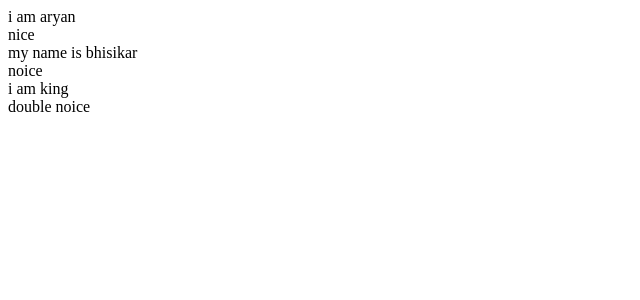
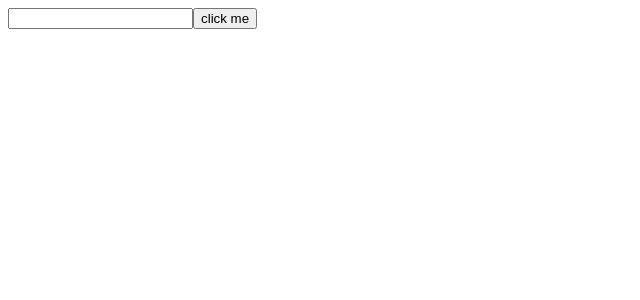
Before and after one commit to Freakyab/Dgclock, a React (Create React App) app: page / in a window 1280 px wide. Shown: the top 300 px of the page, without its empty margins (0-640 px from the left). Built offline with nearby package versions, Linux system fonts and the light colour scheme.

Commit message:
ToDo list

```diff
--- a/src/App.jsx
+++ b/src/App.jsx
@@ -31,35 +31,95 @@
 //         </>
 //     )
 // }
+
+// import React from "react";
+// const json = [
+//     {
+//         id: 1,
+//         text: "i am aryan",
+//         des:"nice"
+//     },
+//     {
+//         id: 2,
+//         text: "my name is bhisikar",
+//         des:"noice"
+//     },
+//     {
+//         id:3,
+//         text:"i am king",
+//         des:"double noice"
+//     }
+
+// ]
+
+// const App = () => {
+//     // const [Data, setData] = React.useState(json)
+
+//     return (
+//         <>
+//             {json.map(e => (
+//                 <span key = {e.id}>{e.text}<br/>{e.des}<br/></span>
+//             ))}
+
+//         </>
+//     )
+// }
 import React from "react";
-const json = [
-    {
-        id: 1,
-        text: "i am aryan",
-        des:"nice"
-    },
-    {
-        id: 2,
-        text: "my name is bhisikar",
-        des:"noice"
-    },
-    {
-        id:3,
-        text:"i am king",
-        des:"double noice"
+
+// const App = () => {
+//   const [items, setItems] = React.useState([]);
+
+//   const addItem = (e) => {
+//     e.preventDefault();
+//     setItems([...items, e.target.item.value]);
+//     e.target.item.value = "Enter";
+//   };
+
+//   const removeItem = (index) => {
+//     setItems(items.filter((item, i) => i !== index));
+//   };
+
+//   return (
+//     <>
+//       <form onSubmit={addItem}>
+//         <input name="item" text="Enter"/>
+//         <button>Add</button>
+//       </form>
+//       <ul>
+//         {items.map((item, index) => (
+//           <li key={index}>
+//             {item}
+//             <button onClick={() => removeItem(index)}>X</button>
+//           </li>
+//         ))}
+//       </ul>
+//     </>
+//   );
+// };
+const App = () => {
+    const [item,setitem] = React.useState([])
+    const clicked = (e) =>{
+        e.preventDefault()
+        setitem([...item,e.target.item.value])
+        e.target.item.value = "";
+        console.log(item)
     }
-
-]
-
-const App = () => {
-    // const [Data, setData] = React.useState(json)
-
-    return (
+    const Delete =(index) =>{
+        setitem(item.filter((item,i)=>i!==index))
+    }
+    return(
         <>
-            {json.map(e => (
-                <span key = {e.id}>{e.text}<br/>{e.des}<br/></span>
-            ))}
-
+        <form onSubmit={clicked}>
+            <input type="text" name = "item" />
+            <button>click me</button>
+        </form>
+        <ul>
+        {item.map((e ,index)=>(
+            <li key = {index}>{e}
+            {/* <button onClick={()=>{Delete(index)}}> del</button> */}
+            </li>
+        ))}
+        </ul>
         </>
     )
 }
```
